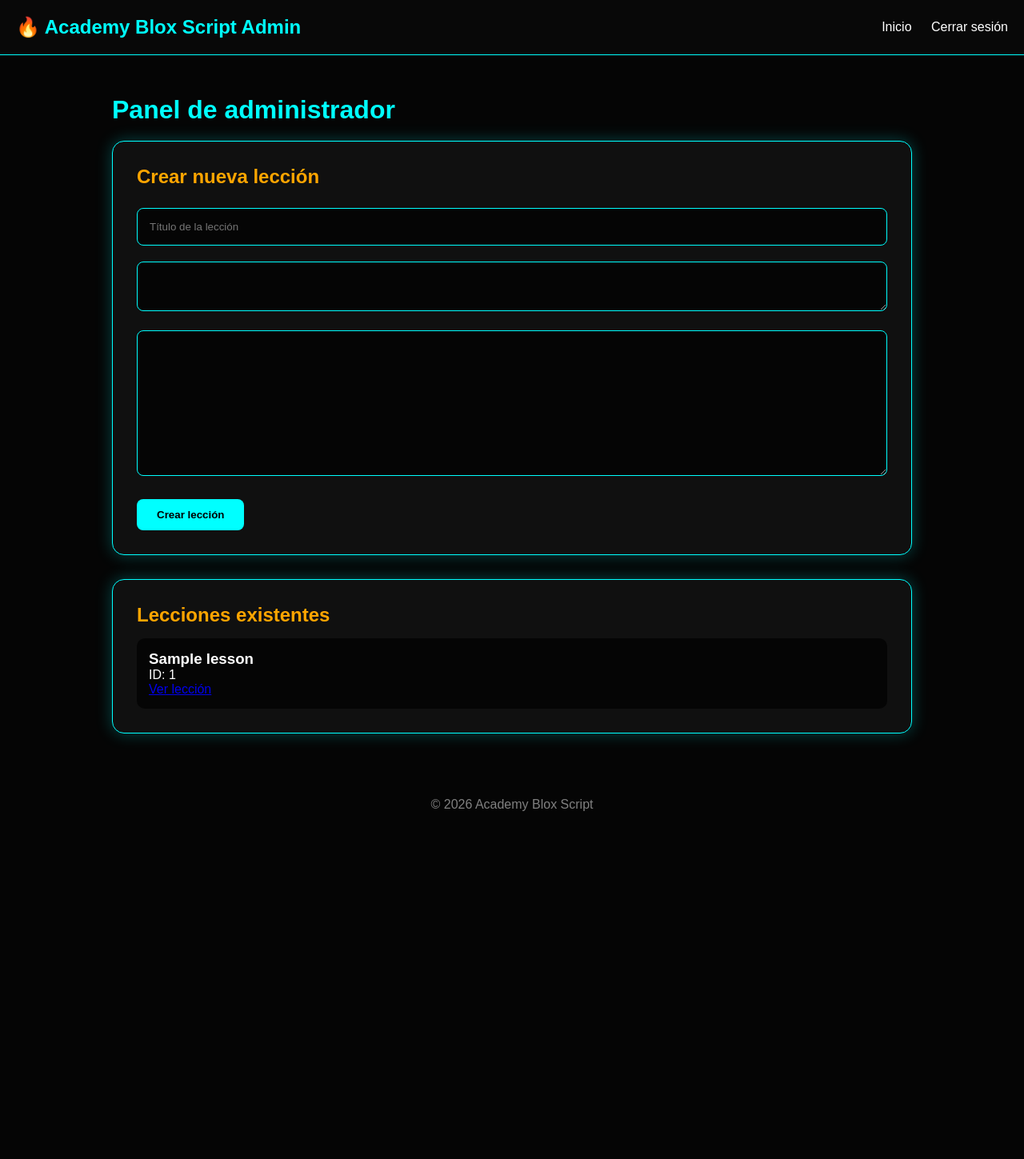
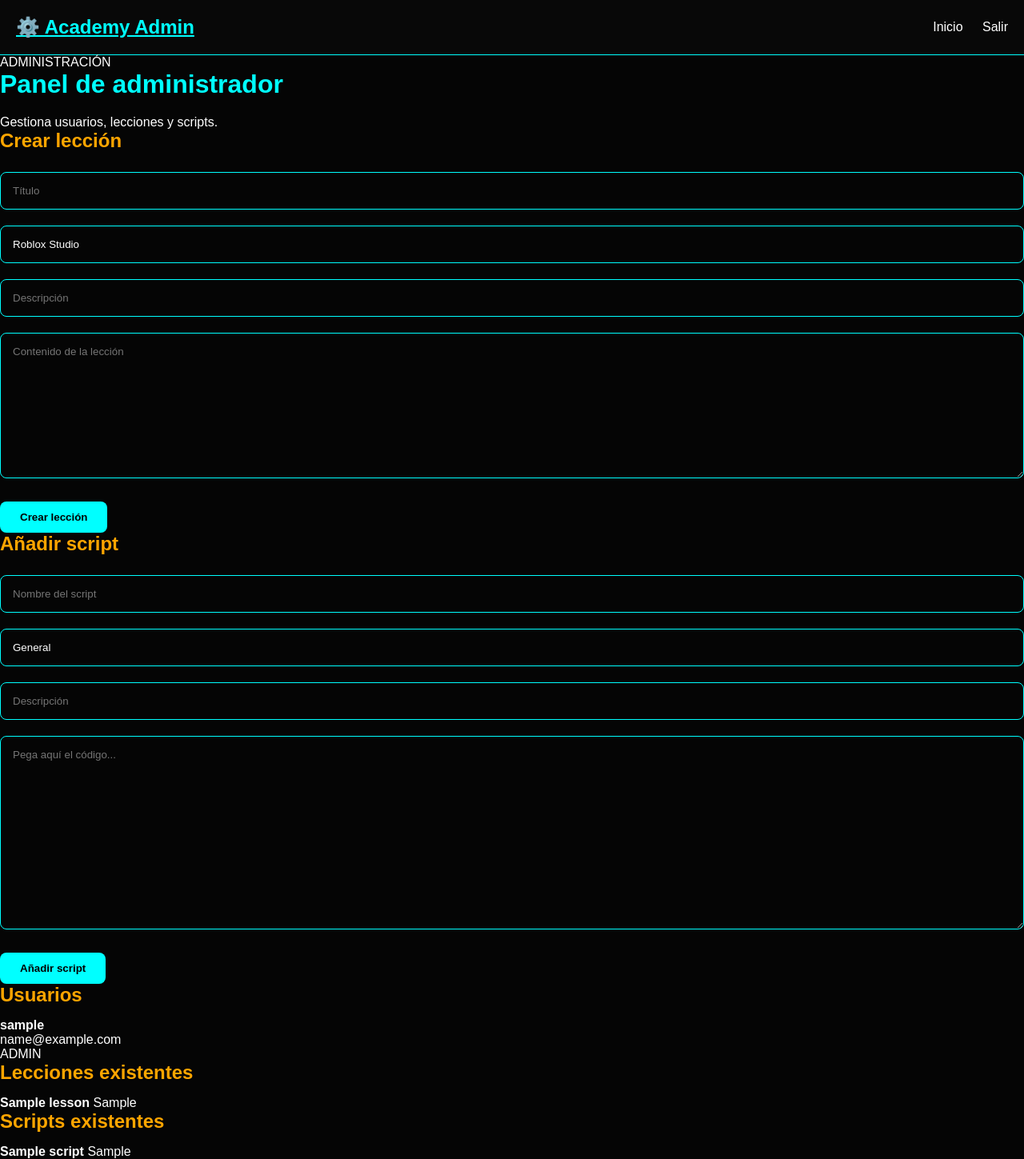
Before and after one commit to jaumecapopalacios-gif/academy-blox-script, a Flask app: page /admin in a window 1280 px wide. Shown: the whole page at 80% size. Before the commit the page ends 1014 px from the top, so only its background shows below. Run offline with Flask 3, Linux system fonts and the light colour scheme; the visitor is signed in with stand-in values (Sample User, id 1); tables that the repository leaves empty hold one stand-in row (values such as "Sample post").

Commit message:
Update admin.html

```diff
--- a/templates/admin.html
+++ b/templates/admin.html
@@ -4,11 +4,14 @@
 <head>
 
     <meta charset="UTF-8">
-    <meta name="viewport" content="width=device-width, initial-scale=1.0">
 
-    <title>Admin - Academy Blox Script</title>
+    <meta name="viewport"
+          content="width=device-width, initial-scale=1.0">
 
-    <link rel="stylesheet" href="{{ url_for('static', filename='style.css') }}">
+    <title>Administrador | Academy Blox Script</title>
+
+    <link rel="stylesheet"
+          href="{{ url_for('static', filename='style.css') }}">
 
 </head>
 
@@ -18,9 +21,10 @@
 
 <header class="navbar">
 
-    <div class="logo">
-        🔥 Academy Blox Script Admin
-    </div>
+    <a class="logo"
+       href="{{ url_for('index') }}">
+        ⚙️ Academy Admin
+    </a>
 
 
     <nav>
@@ -29,9 +33,8 @@
             Inicio
         </a>
 
-
         <a href="{{ url_for('logout') }}">
-            Cerrar sesión
+            Salir
         </a>
 
     </nav>
@@ -40,128 +43,304 @@
 
 
 
-<main class="admin-container">
+<main class="section">
 
+
+    <div class="admin-header">
+
+        <span class="section-label">
+            ADMINISTRACIÓN
+        </span>
 
         <h1>
             Panel de administrador
         </h1>
 
+        <p>
+            Gestiona usuarios, lecciones y scripts.
+        </p>
 
-    <section class="admin-card">
+    </div>
 
 
+
+    <!-- CREAR LECCIÓN -->
+
+    <section class="admin-panel">
+
         <h2>
-            Crear nueva lección
+            Crear lección
         </h2>
 
 
         <form method="POST">
 
+            <input
+                type="hidden"
+                name="action"
+                value="create_lesson"
+            >
+
 
             <input
-            type="text"
                 name="title"
-            placeholder="Título de la lección"
-            required>
+                placeholder="Título"
+                required
+            >
 
 
-            <textarea
+            <input
+                name="category"
+                placeholder="Categoría"
+                value="Roblox Studio"
+            >
+
+
+            <input
                 name="description"
-            placeholder="Descripción">
-            </textarea>
+                placeholder="Descripción"
+            >
 
 
             <textarea
                 name="content"
+                rows="10"
                 placeholder="Contenido de la lección"
-            rows="10">
-            </textarea>
+            ></textarea>
 
 
+            <button class="btn"
+                    type="submit">
 
-            <button type="submit">
                 Crear lección
+
             </button>
 
-
         </form>
-
 
     </section>
 
 
 
+    <!-- CREAR SCRIPT -->
 
-    <section class="admin-card">
+    <section class="admin-panel">
 
+        <h2>
+            Añadir script
+        </h2>
+
+
+        <form method="POST">
+
+            <input
+                type="hidden"
+                name="action"
+                value="create_script"
+            >
+
+
+            <input
+                name="script_title"
+                placeholder="Nombre del script"
+                required
+            >
+
+
+            <input
+                name="script_category"
+                placeholder="Categoría"
+                value="General"
+            >
+
+
+            <input
+                name="script_description"
+                placeholder="Descripción"
+            >
+
+
+            <textarea
+                name="code"
+                rows="14"
+                placeholder="Pega aquí el código..."
+                required
+            ></textarea>
+
+
+            <button class="btn"
+                    type="submit">
+
+                Añadir script
+
+            </button>
+
+        </form>
+
+    </section>
+
+
+
+    <!-- USUARIOS -->
+
+    <section class="admin-panel">
+
+        <h2>
+            Usuarios
+        </h2>
+
+
+        {% for user in users %}
+
+        <div class="user-row">
+
+            <div>
+
+                <strong>
+                    {{ user.username }}
+                </strong>
+
+                <p>
+                    {{ user.email }}
+                </p>
+
+            </div>
+
+
+            <div>
+
+                {% if user.is_admin %}
+
+                    <span class="tag">
+                        ADMIN
+                    </span>
+
+                {% endif %}
+
+
+                {% if user.is_blocked %}
+
+                    <span class="tag blocked">
+                        BLOQUEADO
+                    </span>
+
+                {% endif %}
+
+
+                {% if user.id != session.get("user_id") %}
+
+                <form method="POST">
+
+                    <input
+                        type="hidden"
+                        name="action"
+                        value="toggle_user"
+                    >
+
+                    <input
+                        type="hidden"
+                        name="user_id"
+                        value="{{ user.id }}"
+                    >
+
+
+                    <button
+                        class="small danger"
+                        type="submit">
+
+                        {% if user.is_blocked %}
+                            Desbloquear
+                        {% else %}
+                            Bloquear
+                        {% endif %}
+
+                    </button>
+
+                </form>
+
+                {% endif %}
+
+            </div>
+
+        </div>
+
+        {% endfor %}
+
+    </section>
+
+
+
+    <!-- LECCIONES -->
+
+    <section class="admin-panel">
 
         <h2>
             Lecciones existentes
         </h2>
 
 
-        {% if lessons %}
-
-
         {% for lesson in lessons %}
 
+        <div class="admin-list-item">
 
-            <div class="lesson-admin">
+            <strong>
+                {{ lesson.title }}
+            </strong>
 
-
-                <h3>
-                    {{ lesson.title }}
-                </h3>
-
-
-                <p>
-                    ID: {{ lesson.id }}
-                </p>
-
-
-                <a
-                href="{{ url_for('lesson', id=lesson.id) }}">
-                    Ver lección
-                </a>
-
+            <span>
+                {{ lesson.category }}
+            </span>
 
         </div>
 
+        {% else %}
+
+        <p>
+            No hay lecciones.
+        </p>
 
         {% endfor %}
 
+    </section>
 
+
+
+    <!-- SCRIPTS -->
+
+    <section class="admin-panel">
+
+        <h2>
+            Scripts existentes
+        </h2>
+
+
+        {% for script in scripts %}
+
+        <div class="admin-list-item">
+
+            <strong>
+                {{ script.title }}
+            </strong>
+
+            <span>
+                {{ script.category }}
+            </span>
+
+        </div>
 
         {% else %}
 
-
         <p>
-                No hay lecciones creadas.
+            No hay scripts.
         </p>
 
-
-        {% endif %}
-
-
+        {% endfor %}
 
     </section>
 
 
 </main>
 
-
-
-<footer>
-
-<p>
-© 2026 Academy Blox Script
-</p>
-
-</footer>
-
-
-
 </body>
 
 </html>
```
Lines whose indentation alone changed are shown as unchanged.
